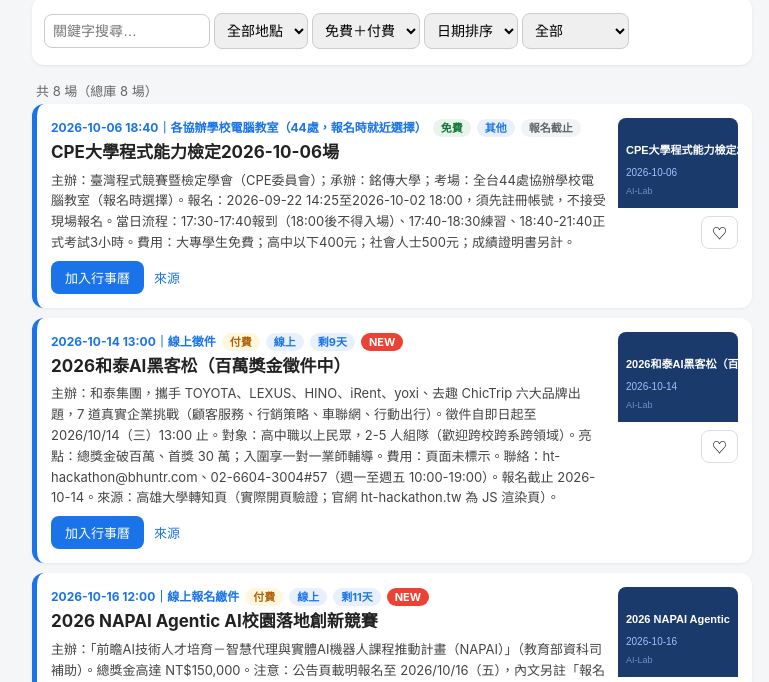
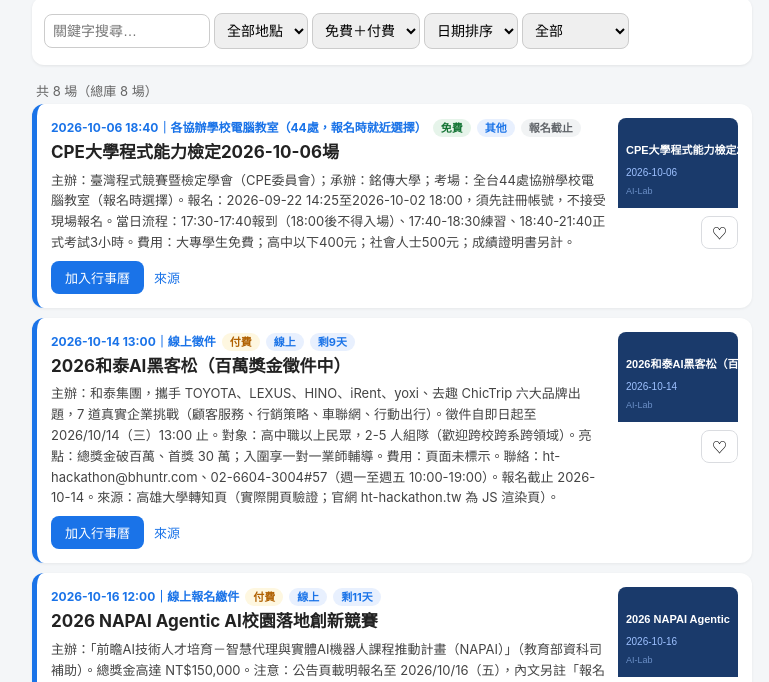
Before and after one commit to lab-ai-01/contest-news, a plain HTML site: page index.html in a window 1280 px wide. Shown: the part 92-774 px from the top of the page, without its empty margins (248-1017 px from the left). Drawn offline with Linux system fonts and the light colour scheme.

Commit message:
intel archive update 2026-10-05 10:50

```diff
--- a/index.html
+++ b/index.html
@@ -13,8 +13,6 @@
 <div id="count"></div><div id="list"></div>
 <script>
 let EV=[];
-let MAXADDED="";
-function isNewEv(e){try{if(!e||!e.added||!MAXADDED)return false;const a=new Date(e.added+"T00:00:00+08:00").getTime(),m=new Date(MAXADDED+"T00:00:00+08:00").getTime();if(isNaN(a)||isNaN(m))return false;return (m-a)/86400000<=7;}catch(_){return false;}}
 const PAGE_CONF={"locmode":"default","locopts":["","台北","台南","線上","海外"],"cats":null};
 function esc(s){return String(s==null?"":s).replace(/[&<>"']/g,c=>({"&":"&amp;","<":"&lt;",">":"&gt;",'"':"&quot;","'":"&#39;"}[c]));}
 function siteId(){try{return (location.pathname||"/").split("/").filter(Boolean)[0]||"main";}catch(e){return "main";}}
@@ -47,7 +45,6 @@
 var h='<div class="card'+(exp?" expired":"")+(done&&!exp?" done":"")+'"><div class="txt"><div class="meta">'+dt+'\uff5c'+esc(e.location||"");
 h+='<span class="tag '+(e.free?"free":"paid")+'">'+(e.free?"\u514d\u8cbb":"\u4ed8\u8cbb")+'</span><span class="tag loc">'+confLocCat(e.location)+'</span>'+dlBadge(e);
 (()=>{const cb=catOf(e);if(cb)h+='<span class="tag loc">'+esc(cb)+'</span>';})();
-if(isNewEv(e)){h+='<span class="badge-new">NEW</span>';}
 if(done&&!exp){h+='<span class="badge-done">\u5df2\u52a0\u5165\u2713</span>';}
 if(exp){h+='<span class="tag loc">\u5df2\u7d50\u675f</span>';}
 h+='</div><div class="t">'+(e.url?'<a style="color:inherit;text-decoration:none;" href="'+esc(e.url)+'" target="_blank" rel="noopener">'+esc(e.title)+'</a>':esc(e.title))+'</div><div class="d">'+esc(e.description||"")+'</div>';
@@ -61,8 +58,6 @@
 if(sort==="new")r.sort((a,b)=>String(b.added||"").localeCompare(String(a.added||"")));
 document.getElementById("count").textContent="\u5171 "+r.length+" \u5834\uff08\u7e3d\u5eab "+EV.length+" \u5834\uff09";
 try{var mx="";for(const e of EV){const a=(e&&e.added)||"";if(a&&a>mx)mx=a;}document.getElementById("fresh").textContent="\u8cc7\u6599\u66f4\u65b0\uff1a"+(mx||"—")+"\uff5c\u5171 "+EV.length+" \u5834";}catch(_){}
-MAXADDED=(()=>{try{let m="";for(const e of EV){const a=(e&&e.added)||"";if(a&&a>m)m=a;}return m;}catch(_){return "";}})();
-try{var mx="";for(const e of EV){const a=(e&&e.added)||"";if(a&&a>mx)mx=a;}document.getElementById("fresh").textContent="\u8cc7\u6599\u66f4\u65b0\uff1a"+(mx||"—")+"\uff5c\u5171 "+EV.length+" \u5834";}catch(_){}
 var act=r.filter(function(e){return !isExpired(e);});var old=r.filter(function(e){return isExpired(e);});
 var h=act.map(cardHtml).join("")||"<p>\u6c92\u6709\u7b26\u5408\u7684\u5834\u6b21\u3002</p>";
 if(old.length){h+='<div class="sec">\u5df2\u7d50\u675f\uff08'+old.length+'\u5834\uff09</div>'+old.map(cardHtml).join("");}
```
